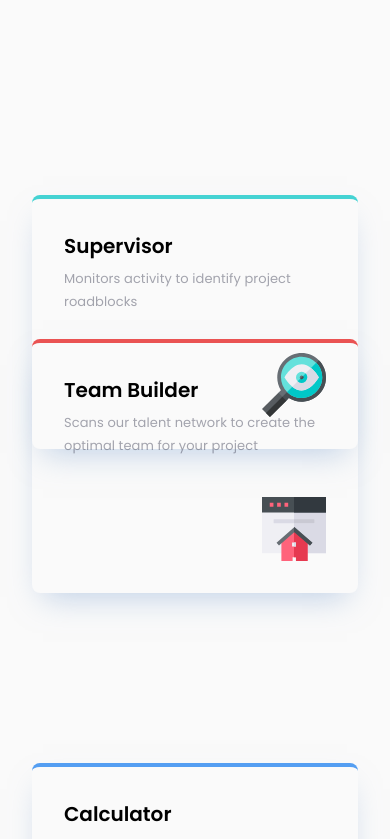
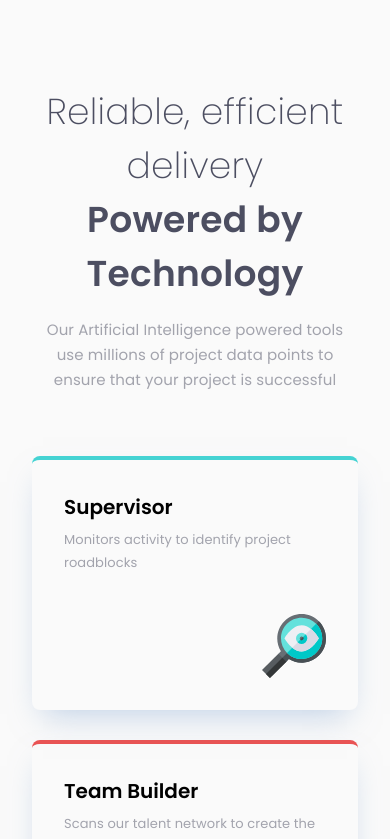
Before and after one commit to ostapyshyn/FM-Four-card-feature-section, a React (Create React App) app: page / in a window 390 px wide. Shown: the top 839 px of the page. Built offline with nearby package versions, Linux system fonts and the light colour scheme.

Commit message:
Finish mobile styles

```diff
--- a/src/App.js
+++ b/src/App.js
@@ -1,6 +1,6 @@
-import './App.css';
+import './App.scss';
 import Cards from './components/Cards';
-import Header from './components/Header';
+import Header from './components/Header.tsx';
 
 function App() {
   return (
--- a/src/App.css
+++ b/src/App.scss
@@ -1,3 +1,5 @@
+@import './index.scss';
+
 .App {
   display: flex;
   flex-direction: column;
@@ -7,4 +9,9 @@
   width: 100%;
   max-width: 1110px;
   margin: auto;
+
+  @include mq(1180px) {
+    margin-block: 85px;
+    height: auto;
+  }
 }
--- a/src/assets/styles/card.module.scss
+++ b/src/assets/styles/card.module.scss
@@ -1,3 +1,5 @@
+@import '../../index.scss';
+
 .article {
   padding: 32px;
   max-width: 350px;
@@ -27,11 +29,12 @@
     margin-left: auto;
   }
 
-  &:first-child {
-    transform: translateY(140px);
-  }
-
+  &:first-child,
   &:nth-child(3) {
     transform: translateY(140px);
+
+    @include mq(1180px) {
+      transform: translateY(0);
+    }
   }
 }
--- a/src/components/Cards.tsx
+++ b/src/components/Cards.tsx
@@ -1,4 +1,5 @@
 import Card from './Card';
+
 import features from '../assets/data';
 import styles from '../assets/styles/cards.module.scss';
 
--- a/src/components/Header.jsx
+++ b/src/components/Header.tsx
@@ -1,9 +1,8 @@
-import React from 'react';
 import styles from '../assets/styles/header.module.scss';
 
 function Header() {
   return (
-    <section>
+    <section className={styles.section}>
       <h1>Reliable, efficient delivery</h1>
       <h2>Powered by Technology</h2>
       <p>
```
